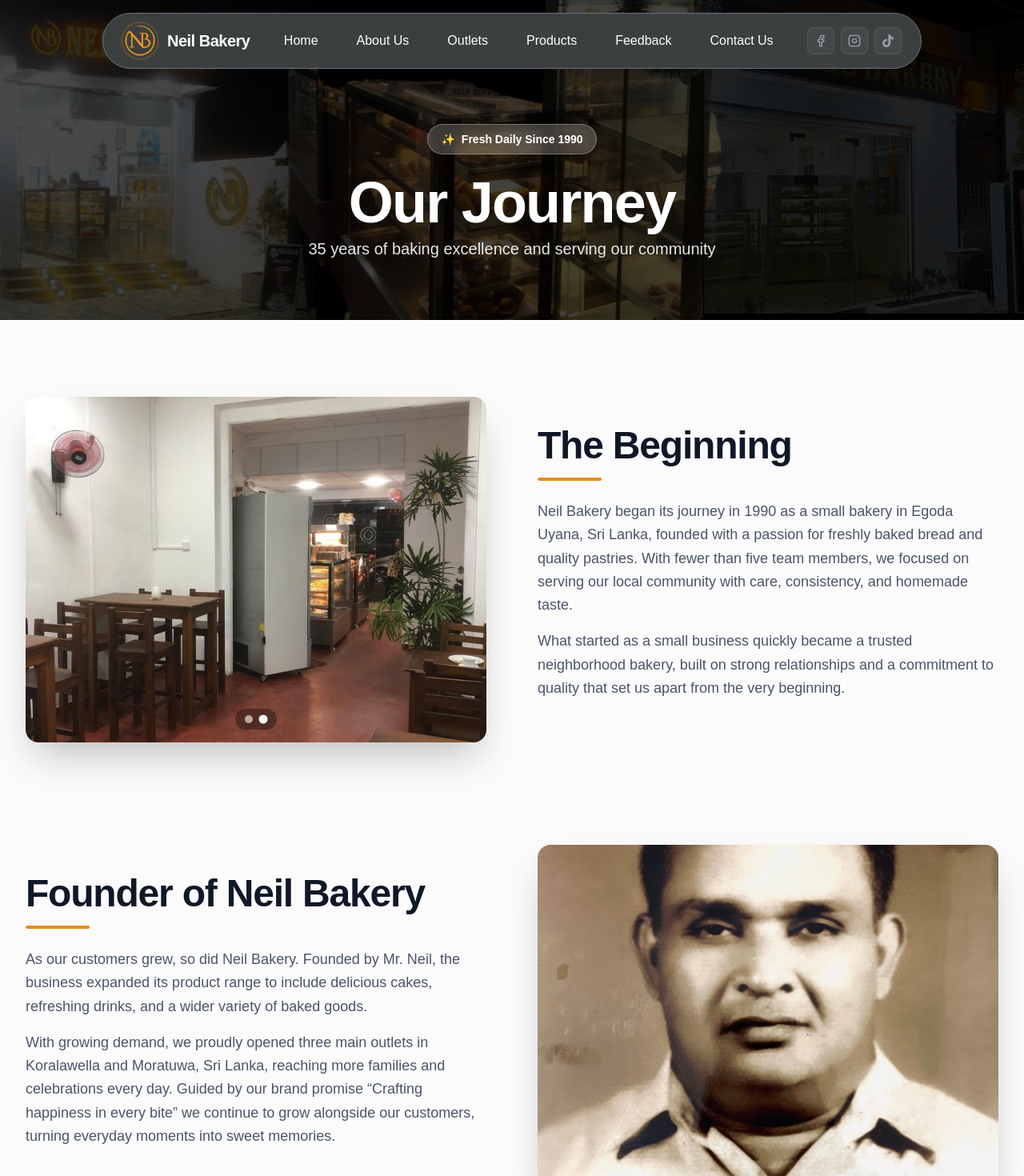
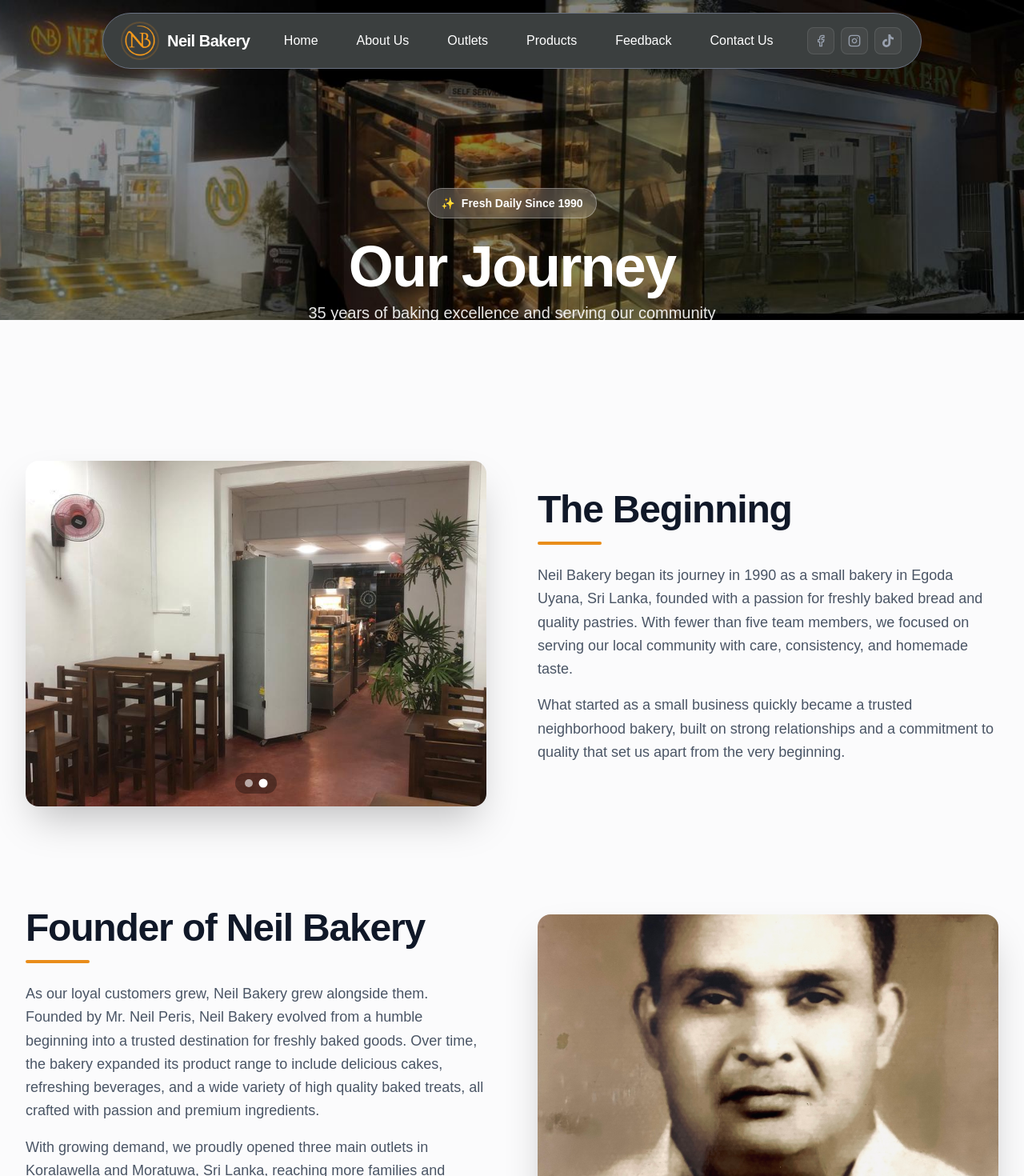
Before and after one commit to NAS-IT-Solutions/neil-bakery, a Next.js app: page /our-journey in a window 1280 px wide. Shown: the top 1470 px of the page at 80% size. Built offline with nearby package versions, Linux system fonts and the light colour scheme.

Commit message:
our journey banner and 2nd paragraph

```diff
--- a/src/app/our-journey/page.tsx
+++ b/src/app/our-journey/page.tsx
@@ -61,6 +61,7 @@
       >
         ‹
       </button>
+
       <button
         type="button"
         onClick={goNext}
@@ -99,16 +100,16 @@
           'Neil Bakery began its journey in 1990 as a small bakery in Egoda Uyana, Sri Lanka, founded with a passion for freshly baked bread and quality pastries. With fewer than five team members, we focused on serving our local community with care, consistency, and homemade taste.',
           'What started as a small business quickly became a trusted neighborhood bakery, built on strong relationships and a commitment to quality that set us apart from the very beginning.',
         ],
-        images: ['assets/images/Neil_Old_One.jpeg', 'assets/images/Neil_Old_Two.jpeg'],
+        images: ['/assets/images/Neil_Old_One.jpeg', '/assets/images/Neil_Old_Two.jpeg'],
       },
       {
         year: '2005',
         title: 'Founder of Neil Bakery',
         description: [
-          'As our customers grew, so did Neil Bakery. Founded by Mr. Neil, the business expanded its product range to include delicious cakes, refreshing drinks, and a wider variety of baked goods.',
+          'As our loyal customers grew, Neil Bakery grew alongside them. Founded by Mr. Neil Peris, Neil Bakery evolved from a humble beginning into a trusted destination for freshly baked goods. Over time, the bakery expanded its product range to include delicious cakes, refreshing beverages, and a wide variety of high quality baked treats, all crafted with passion and premium ingredients.',
           'With growing demand, we proudly opened three main outlets in Koralawella and Moratuwa, Sri Lanka, reaching more families and celebrations every day. Guided by our brand promise “Crafting happiness in every bite” we continue to grow alongside our customers, turning everyday moments into sweet memories.',
         ],
-        image: 'assets/images/Father_photo.jpg',
+        image: '/assets/images/Father_photo.jpg',
       },
       {
         year: '2025',
@@ -117,7 +118,7 @@
           'Today, Neil Bakery is powered by a dedicated team of 30+ employees, producing over 1,000 bakery items daily while maintaining the quality our customers love. With 35+ years of experience, we are proud of the trust we’ve earned and the positive customer feedback that drives us forward.',
           'As we look to the future, our focus remains on innovation, consistency, and delivering exceptional bakery products that bring happiness today and for generations to come.',
         ],
-        images: ['assets/images/Neil_Moratuwa.jpeg', 'assets/images/Neil_EgodaUyana.jpeg'],
+        images: ['/assets/images/Neil_Moratuwa.jpeg', '/assets/images/Neil_EgodaUyana.jpeg'],
       },
     ],
     []
@@ -125,74 +126,75 @@
 
   // AboutPage Schema
   const aboutPageSchema = {
-    "@context": "https://schema.org",
-    "@type": "AboutPage",
-    "name": "Our Journey - Neil Bakery",
-    "description": "Discover the journey of Neil Bakery, from our humble beginnings in 1990 to becoming a beloved bakery brand in Sri Lanka.",
-    "url": "https://neilbakery.lk/our-journey",
-    "mainEntity": {
-      "@type": "Organization",
-      "name": "Neil Bakery",
-      "foundingDate": "1990",
-      "founder": {
-        "@type": "Person",
-        "name": "Mr. Neil"
+    '@context': 'https://schema.org',
+    '@type': 'AboutPage',
+    name: 'Our Journey - Neil Bakery',
+    description:
+      'Discover the journey of Neil Bakery, from our humble beginnings in 1990 to becoming a beloved bakery brand in Sri Lanka.',
+    url: 'https://neilbakery.lk/our-journey',
+    mainEntity: {
+      '@type': 'Organization',
+      name: 'Neil Bakery',
+      foundingDate: '1990',
+      founder: {
+        '@type': 'Person',
+        name: 'Mr. Neil',
       },
-      "description": "A trusted bakery brand in Sri Lanka since 1990, crafting happiness in every bite."
-    }
+      description: 'A trusted bakery brand in Sri Lanka since 1990, crafting happiness in every bite.',
+    },
   };
 
   const breadcrumbSchema = {
-    "@context": "https://schema.org",
-    "@type": "BreadcrumbList",
-    "itemListElement": [
+    '@context': 'https://schema.org',
+    '@type': 'BreadcrumbList',
+    itemListElement: [
       {
-        "@type": "ListItem",
-        "position": 1,
-        "name": "Home",
-        "item": "https://neilbakery.lk"
+        '@type': 'ListItem',
+        position: 1,
+        name: 'Home',
+        item: 'https://neilbakery.lk',
       },
       {
-        "@type": "ListItem",
-        "position": 2,
-        "name": "Our Journey",
-        "item": "https://neilbakery.lk/our-journey"
-      }
-    ]
+        '@type': 'ListItem',
+        position: 2,
+        name: 'Our Journey',
+        item: 'https://neilbakery.lk/our-journey',
+      },
+    ],
   };
 
   return (
     <>
       <script
         type="application/ld+json"
-        dangerouslySetInnerHTML={{
-          __html: JSON.stringify(aboutPageSchema)
-        }}
+        dangerouslySetInnerHTML={{ __html: JSON.stringify(aboutPageSchema) }}
       />
       <script
         type="application/ld+json"
-        dangerouslySetInnerHTML={{
-          __html: JSON.stringify(breadcrumbSchema)
-        }}
+        dangerouslySetInnerHTML={{ __html: JSON.stringify(breadcrumbSchema) }}
       />
+
       <Navbar />
+
       <div className="min-h-screen bg-[#fbfbfc]">
-        {/* Hero Header */}
+        {/* HERO (image shows as-is because overlay removed) */}
         <div className="relative h-[40vh] min-h-[400px] overflow-hidden pt-20">
           <div
             className="absolute inset-0 bg-cover bg-center bg-no-repeat"
             style={{
               backgroundImage: "url('/assets/images/neil_bakery_our_journey_banner.jpg')",
             }}
-          >
-            <div className="absolute inset-0 bg-black/50" />
+          />
+          {/* If you ever want dim for readability, add overlay here:
+              <div className="absolute inset-0 bg-black/40" />
+          */}
         </div>
 
-          <div className="relative h-full flex flex-col items-center justify-center px-4 sm:px-6 lg:px-8">
+        {/* Hero Content */}
+        <div className="relative -mt-[40vh] min-h-[400px] pt-20 flex flex-col items-center justify-center px-4 sm:px-6 lg:px-8">
           <div className="max-w-6xl mx-auto w-full text-center space-y-6">
             <div className="inline-flex items-center gap-2 bg-white/20 backdrop-blur-md border border-white/30 text-white px-4 py-2 rounded-full text-sm font-semibold shadow-lg">
               <span>✨</span>
-
               <span>Fresh Daily Since 1990</span>
             </div>
 
@@ -203,7 +205,6 @@
               <p className="text-lg sm:text-xl text-white/90 font-light max-w-2xl mx-auto">
                 35 years of baking excellence and serving our community
               </p>
-              </div>
             </div>
           </div>
         </div>
@@ -220,7 +221,7 @@
               >
                 {/* Image */}
                 <div className="w-full lg:w-1/2">
-                  {/* ✅ Carousel only for 1st & 3rd (they have images array) */}
+                  {/* Carousel only for steps with images array */}
                   {step.images ? (
                     <JourneyImageCarousel images={step.images} alt={step.title} />
                   ) : (
@@ -244,19 +245,15 @@
                     </h2>
                     <div className="h-1 w-20 bg-[#e98d1a] rounded-full" />
                   </div>
+
                   {Array.isArray(step.description) ? (
                     step.description.map((para: string, idx: number) => (
-                      <p
-                        key={idx}
-                        className="text-lg sm:text-lg text-gray-600 leading-relaxed mb-4"
-                      >
+                      <p key={idx} className="text-lg sm:text-lg text-gray-600 leading-relaxed mb-4">
                         {para}
                       </p>
                     ))
                   ) : (
-                    <p className="text-lg sm:text-lg leading-relaxed text-[justify]">
-                      {step.description}
-                    </p>
+                    <p className="text-lg sm:text-lg leading-relaxed text-[justify]">{step.description}</p>
                   )}
                 </div>
               </div>
@@ -283,8 +280,9 @@
             </div>
           </div>
         </div>
+
+        <Footer />
       </div>
-      <Footer />
     </>
   );
 }
```
Lines whose indentation alone changed are shown as unchanged.
